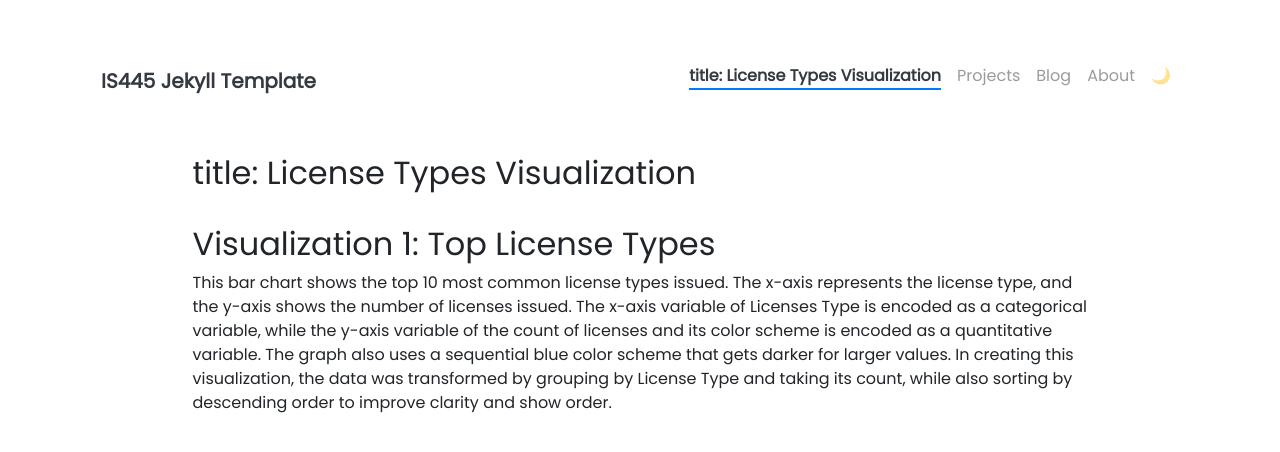
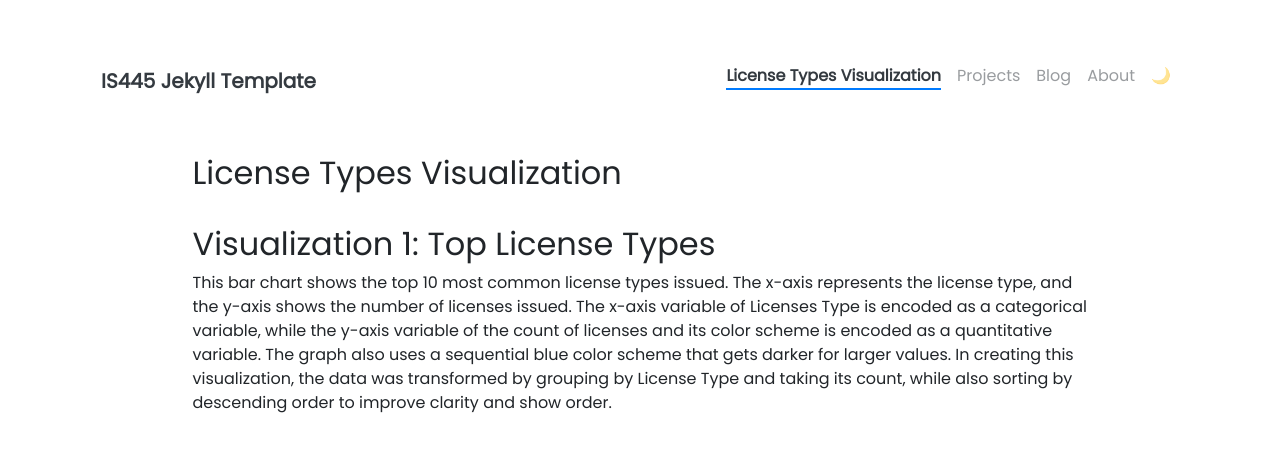
Before and after one commit to kennyr2711/kennyr2711.github.io, a Jekyll site: the page built from index.md, in a window 1280 px wide and 900 px high. Shown: the top 452 px of the window. Built offline with Jekyll 4.4.1, drawn with Linux system fonts in a browser that asks for light colours; nearby versions of some CDN libraries; our own code applies the rules of GitHub Pages for plain Markdown files.

Commit message:
Update index.md

```diff
--- a/index.md
+++ b/index.md
@@ -1,5 +1,5 @@
 
-## title: License Types Visualization
+## License Types Visualization
 
 
 ## Visualization 1: Top License Types
```
